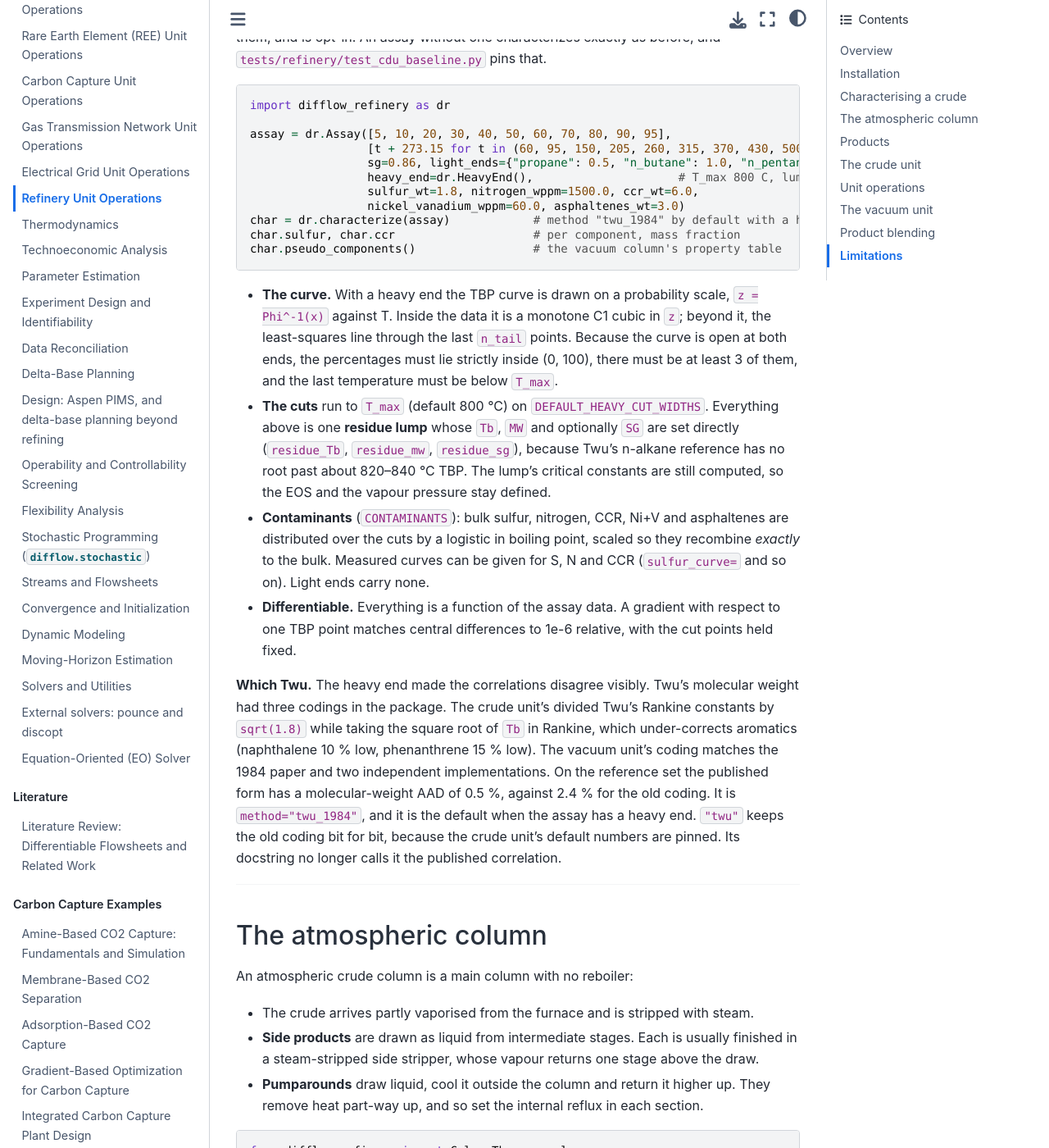
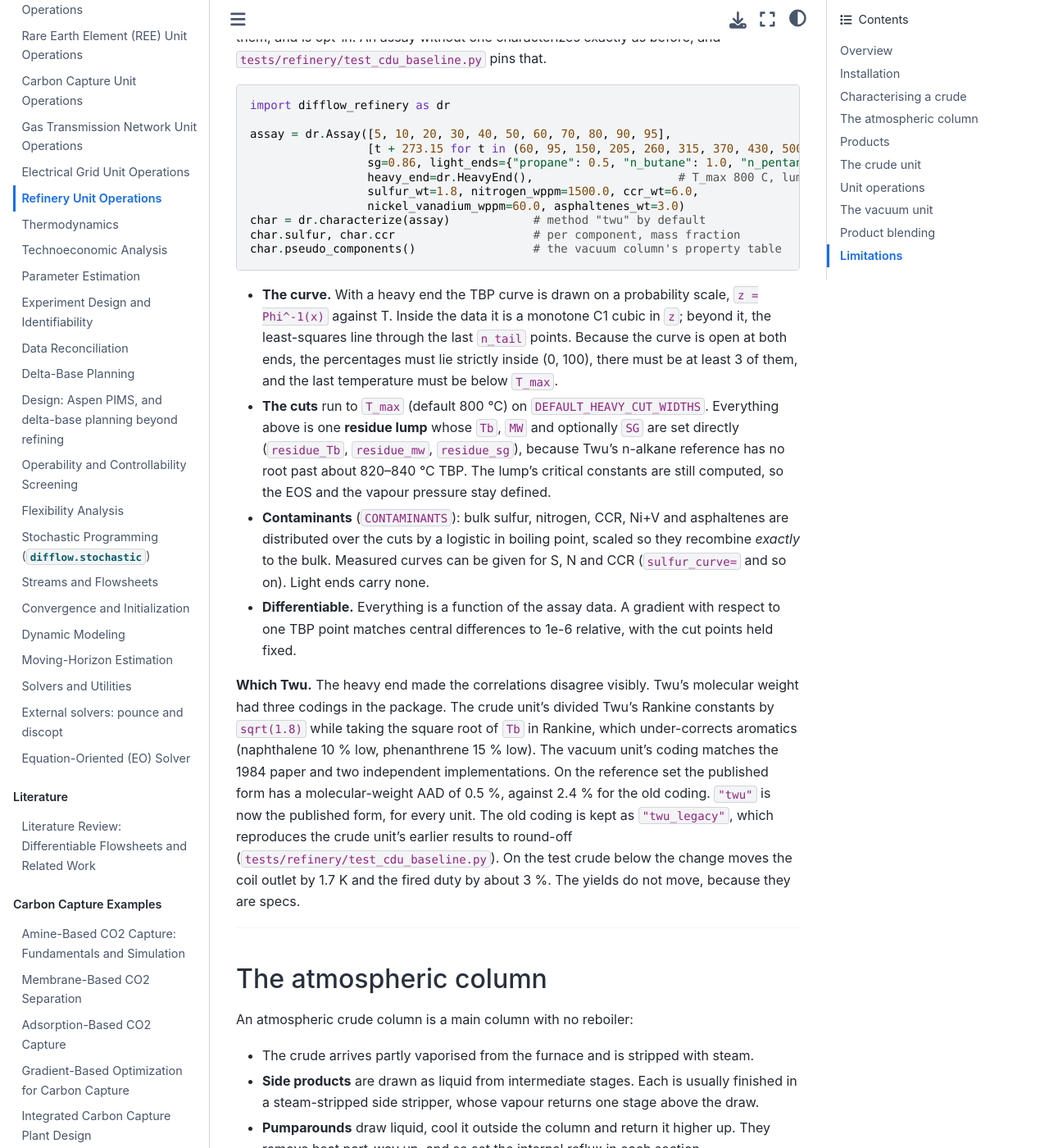
Before and after one commit to jkitchin/differentiable-flowsheets, a Jupyter Book: the page built from docs/unit-operations-refinery.md, in a window 1280 px wide and 1400 px high, scrolled down 2821 px. Shown: the whole window at 82% size. Built offline with Jupyter Book 1.0.4 settings and Sphinx 7.4.7 and the Sphinx Book theme 1.1.4, drawn with Linux system fonts in a browser that asks for light colours; some of the changed text lies outside the part shown.

Commit message:
Make "twu" Twu as published, and keep the old coding as "twu_legacy"
The crude unit's default Twu divided the Rankine molecular-weight
constants by sqrt(1.8) while taking sqrt(Tb) in Rankine, which
under-corrects aromatics' MW by up to 15 %. "twu" is now Twu (1984) as
published for every unit ("twu_1984" stays as an alias), and the old
coding is "twu_legacy". The baseline pin runs under twu_legacy and still
reproduces the pre-#301 numbers to round-off. On the test crude the coil
outlet moves 315 -> 313 C and the fired duty 51.6 -> 49.9 MW; the yields
are specs and do not move.

Co-Authored-By: Claude Opus 5.5 <noreply@anthropic.com>
Claude-Session: https://claude.ai/code/session_0187YXQXC2Dz7Gd9hCGmNJTS

````diff
--- a/docs/unit-operations-refinery.md
+++ b/docs/unit-operations-refinery.md
@@ -66,8 +66,8 @@ crude.names, crude.Tb, crude.sg, crude.volume_fraction
 - **Default cut widths:** 20 K below 400 °C, 40 K to 600 °C, 100 K above that (`DEFAULT_CUT_WIDTHS`).
 - **Gravity:** a bulk SG is distributed over the cuts at a constant Watson K. Alternatively, pass `sg_curve=` to give the gravity cut by cut.
 - **Critical-property correlations** (`CRITICAL_METHODS`):
-  - `"twu"` (the default without a heavy end);
-  - `"twu_1984"` (the default with one; see below);
+  - `"twu"` (the default; Twu 1984 as published, also named `"twu_1984"`);
+  - `"twu_legacy"` (the crude unit's coding before #301; see below);
   - `"riazi_daubert_1987"`;
   - `"riazi_daubert_1980"`;
   - `"lee_kesler"`.
@@ -92,7 +92,7 @@ assay = dr.Assay([5, 10, 20, 30, 40, 50, 60, 70, 80, 90, 95],
                  heavy_end=dr.HeavyEnd(),                     # T_max 800 C, lump at 950 C, MW 1500
                  sulfur_wt=1.8, nitrogen_wppm=1500.0, ccr_wt=6.0,
                  nickel_vanadium_wppm=60.0, asphaltenes_wt=3.0)
-char = dr.characterize(assay)            # method "twu_1984" by default with a heavy end
+char = dr.characterize(assay)            # method "twu" by default
 char.sulfur, char.ccr                    # per component, mass fraction
 char.pseudo_components()                 # the vacuum column's property table
 ```
@@ -102,7 +102,7 @@ char.pseudo_components()                 # the vacuum column's property table
 - **Contaminants** (`CONTAMINANTS`): bulk sulfur, nitrogen, CCR, Ni+V and asphaltenes are distributed over the cuts by a logistic in boiling point, scaled so they recombine *exactly* to the bulk. Measured curves can be given for S, N and CCR (`sulfur_curve=` and so on). Light ends carry none.
 - **Differentiable.** Everything is a function of the assay data. A gradient with respect to one TBP point matches central differences to 1e-6 relative, with the cut points held fixed.
 
-**Which Twu.** The heavy end made the correlations disagree visibly. Twu's molecular weight had three codings in the package. The crude unit's divided Twu's Rankine constants by `sqrt(1.8)` while taking the square root of `Tb` in Rankine, which under-corrects aromatics (naphthalene 10 % low, phenanthrene 15 % low). The vacuum unit's coding matches the 1984 paper and two independent implementations. On the reference set the published form has a molecular-weight AAD of 0.5 %, against 2.4 % for the old coding. It is `method="twu_1984"`, and it is the default when the assay has a heavy end. `"twu"` keeps the old coding bit for bit, because the crude unit's default numbers are pinned. Its docstring no longer calls it the published correlation.
+**Which Twu.** The heavy end made the correlations disagree visibly. Twu's molecular weight had three codings in the package. The crude unit's divided Twu's Rankine constants by `sqrt(1.8)` while taking the square root of `Tb` in Rankine, which under-corrects aromatics (naphthalene 10 % low, phenanthrene 15 % low). The vacuum unit's coding matches the 1984 paper and two independent implementations. On the reference set the published form has a molecular-weight AAD of 0.5 %, against 2.4 % for the old coding. `"twu"` is now the published form, for every unit. The old coding is kept as `"twu_legacy"`, which reproduces the crude unit's earlier results to round-off (`tests/refinery/test_cdu_baseline.py`). On the test crude below the change moves the coil outlet by 1.7 K and the fired duty by about 3 %. The yields do not move, because they are specs.
 
 ---
 
````
Also changed, not shown: other parts of docs/unit-operations-refinery.md (+1 -1 lines), CLAUDE.md (+5 -4 lines), 7 other files.
